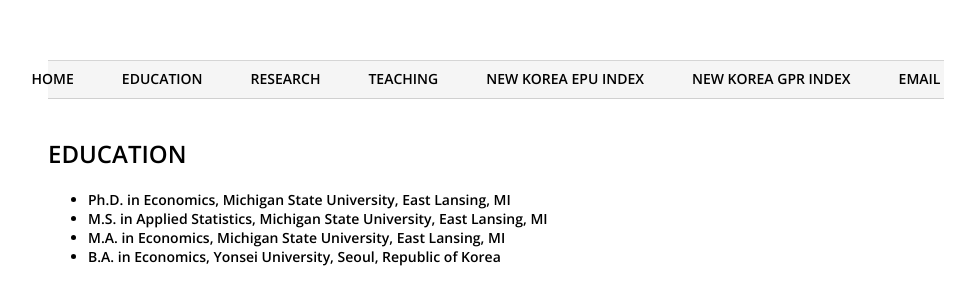
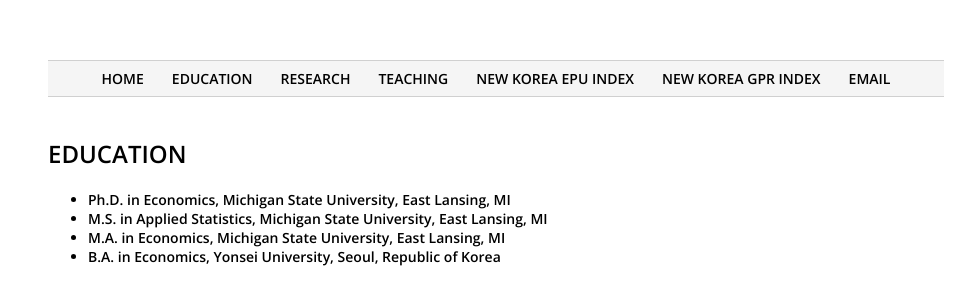
Before and after one commit to dooyeoncho/dooyeoncho.github.io, a Jekyll site: the page built from pages/education.html, in a window 1280 px wide. Shown: the top 305 px of the page, without its empty margins (144-1119 px from the left). Built offline with Jekyll 4.4.1, drawn with Linux system fonts in a browser that asks for light colours.

Commit message:
Update default.html

```diff
--- a/_layouts/default.html
+++ b/_layouts/default.html
@@ -17,31 +17,39 @@
 
   <style>
     /* ===== TOP MENU BAR ===== */
-    footer {
+    .top-menu {
       background-color: #f5f5f5;
       border-top: 1px solid #d0d0d0;
       border-bottom: 1px solid #d0d0d0;
-      padding: 8px 0;              /* correct bar height */
-      margin: 0;
+      padding: 8px 0;
+      width: 100%;
     }
 
-    /* ===== MENU LIST (DESKTOP) ===== */
-    footer ul {
+    /* Inner container aligned to theme width */
+    .top-menu-inner {
+      max-width: 960px;          /* matches jekyll-theme-minimal */
+      margin: 0 auto;
+      padding: 0 24px;
+      box-sizing: border-box;
+    }
+
+    /* Menu list */
+    .top-menu-inner ul {
       list-style: none;
-      margin: 0 auto;
+      margin: 0;
       padding: 0;
       display: flex;
+      justify-content: center;
+      gap: 28px;
       flex-wrap: nowrap;
-      justify-content: center;     /* matches your 2nd screenshot */
-      gap: 28px;                   /* even spacing */
     }
 
-    footer ul li {
+    .top-menu-inner li {
       margin: 0;
       padding: 0;
     }
 
-    footer ul li a {
+    .top-menu-inner a {
       font-family: 'Open Sans', sans-serif;
       font-size: 14px;
       font-weight: 600;
@@ -50,15 +58,20 @@
       white-space: nowrap;
     }
 
-    footer ul li a:hover {
+    .top-menu-inner a:hover {
       text-decoration: underline;
     }
 
     /* ===== MOBILE ONLY ===== */
     @media (max-width: 768px) {
 
-      footer ul {
-        flex-wrap: wrap;           /* allow wrapping */
+      .top-menu-inner {
+        max-width: 100%;
+        padding: 0 12px;
+      }
+
+      .top-menu-inner ul {
+        flex-wrap: wrap;
         justify-content: center;
         row-gap: 6px;
         column-gap: 14px;
@@ -78,33 +91,14 @@
         padding-right: 0;
       }
     }
-
-    /* ===== FIX: align menu correctly on ALL pages ===== */
-
-    /* Neutralize theme wrapper padding for menu only */
-    .wrapper footer,
-    .page-content footer,
-    main footer {
-     margin-left: calc(50% - 50vw);
-     margin-right: calc(50% - 50vw);
-     padding-left: 0;
-     padding-right: 0;
-    }
-
-    /* Ensure menu items stay inside bar */
-    footer ul {
-      padding-left: 24px;
-      padding-right: 24px;
-      box-sizing: border-box;
-    }
-
   </style>
 </head>
 
 <body>
 
-  <!-- ===== TOP MENU ===== -->
-  <footer>
+  <!-- ===== TOP MENU (OUTSIDE THEME WRAPPER) ===== -->
+  <div class="top-menu">
+    <div class="top-menu-inner">
       <ul>
         <li><a href="https://dooyeoncho.github.io/">HOME</a></li>
         <li><a href="/pages/education.html">EDUCATION</a></li>
@@ -114,7 +108,8 @@
         <li><a href="/pages/new_korean_gpr_index.html">NEW KOREA GPR INDEX</a></li>
         <li><a href="mailto:dooyeoncho@g.skku.edu">EMAIL</a></li>
       </ul>
-  </footer>
+    </div>
+  </div>
 
   {{ content }}
 
```
Lines whose indentation alone changed are shown as unchanged.
